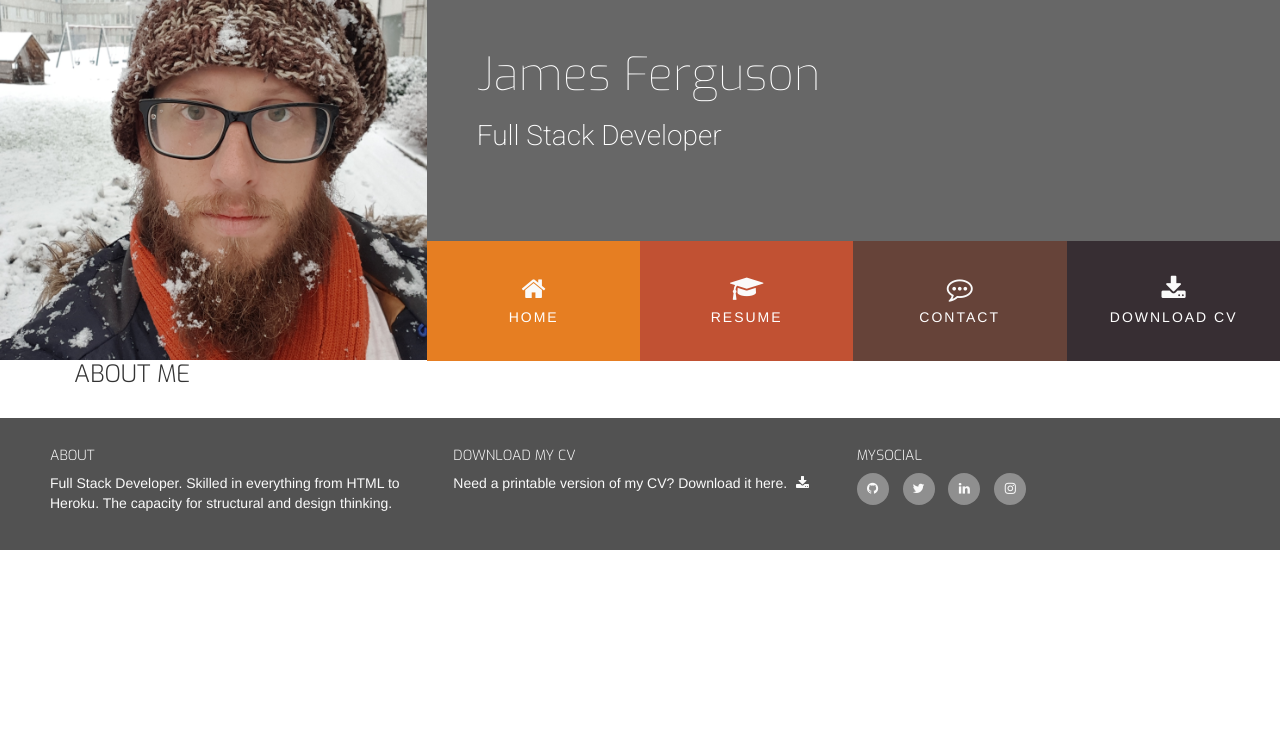
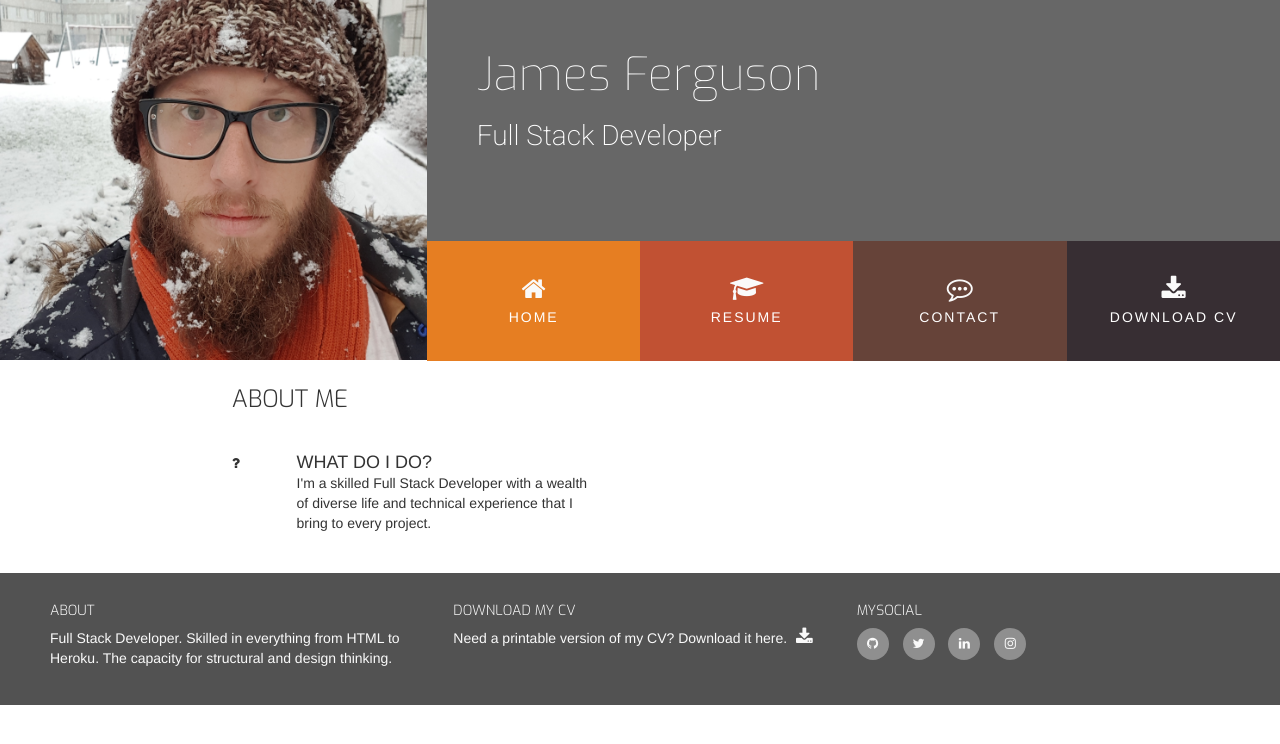
Before and after one commit to cronugs/personalsite, a plain HTML site: page index.html in a window 1280 px wide. Drawn offline with nearby package versions, Linux system fonts and the light colour scheme.

Commit message:
secion work

```diff
--- a/assets/css/style.css
+++ b/assets/css/style.css
@@ -64,8 +64,8 @@ h4 {
 .section-heading {
     font-family: "Exo", sans-serif;
     font-weight: 300;
-    margin-top: 25px
-    margin-bottom 40px;
+    margin-top: 25px;
+    margin-bottom: 40px;
 }
 
 /*------------------------------------------------ Heading*/
@@ -164,7 +164,7 @@ footer {
 footer .cv-pdf i{
     color: #fafafa;
     text-align: center;
-    font-size: 18pxp;
+    font-size: 18px;
     padding-left: 5px;
 }
 
@@ -200,10 +200,6 @@ footer .cv-pdf i:hover {
 
 .social-links li a i:hover {
     background: #c15133;
-    transition: all 0.35s ease-in-out;
-    -moz-transition: all 0.35s ease-in-out;
-    -webkit-transition: all 0.35s ease-in-out;
-    -o-transition: all 0.35s ease-in-out;
 }
 
 #footer-details {
--- a/index.html
+++ b/index.html
@@ -48,13 +48,27 @@
             <div class="col-xs-12 col-sm-12 col-md-8 bg-color-three-reasons section-column">
                 <div class="row">
                     <div class="col-md-12">
-                        <h3 class="section-heading uppercase"> About Me</h3>
+                        <h3 class="section-heading uppercase">About Me</h3>
+                    </div>
+                </div>
+                <div class="row">
+                    <div class="col-xs-10 col-xs-offset-1 col-sm-offset-0 col-4-sm col-md-6">
+                        <div class="row">
+                            <div class="col-xs-2 col-sm-2 col-md-2">
+                                 <i class="three-reasons-icon fa fa-question" aria-hidden="true"></i>
+                            </div>
+                            <div class="col-xs-10 col-sm-10">
+                                <h4 class="three-reasons-heading uppercase">WHat do I do?</h4>
+                                <p>
+                                    I'm a skilled Full Stack Developer with a wealth of diverse
+                                    life and technical experience that I bring to every project.
+                                </p>
+                            </div>
+                        </div>
                     </div>
                 </div>
             </div>
-
         </div>
-
     </section>
     <footer class="container-fluid">
         <div id="footer-details" class="row">
```
